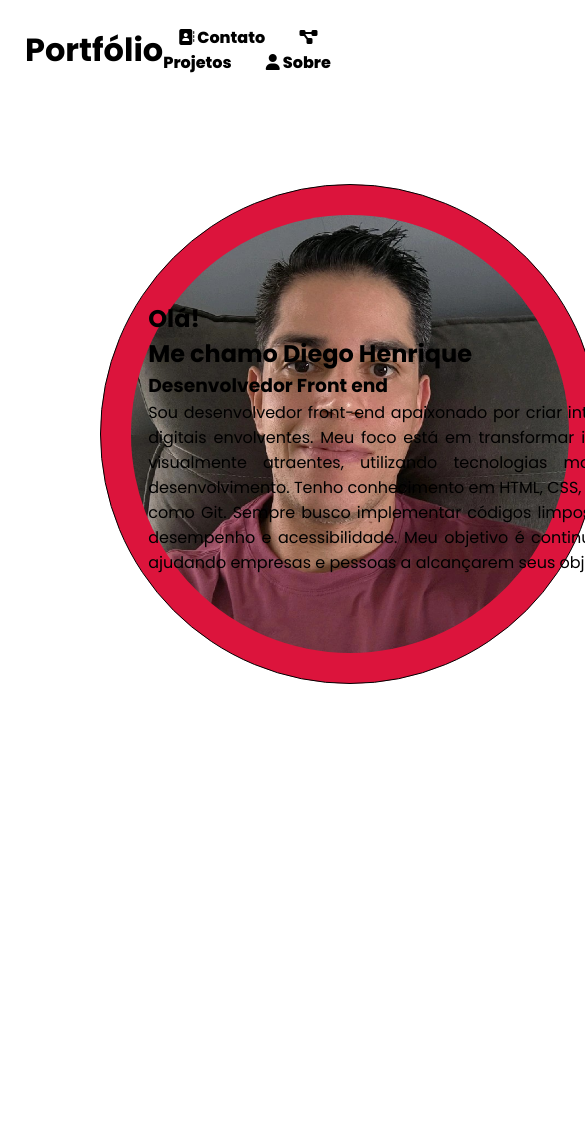
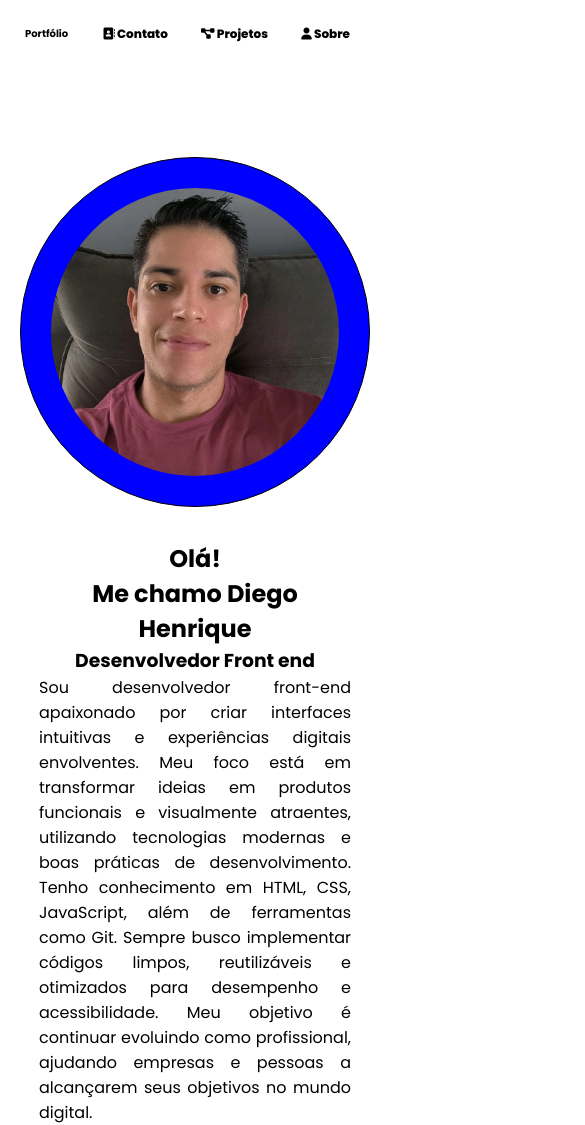
Before and after one commit to DiegoHenrique89/portfolio-2.0, a plain HTML site: page index.html in a window 390 px wide. Shown: the top 1125 px of the page, 585 px wide, since content can reach past the window. Before the commit the page ends 844 px from the top, so only its background shows below. Drawn offline with Linux system fonts and the light colour scheme.

Commit message:
Add files via upload

```diff
--- a/css/index.css
+++ b/css/index.css
@@ -22,11 +22,13 @@
     justify-content: center;
     margin: 0 auto;
     position: relative;
-    background-color:;
+    left: 10%;
+    flex-wrap: wrap;
 }
 .img{
     position: absolute;
     left: 100px;
+    margin: 0 auto;
 
 }
 .img img{
@@ -44,3 +46,41 @@
    position: absolute;
    left: 38%;
 }
+@media(max-width: 460px){
+    .topo{
+        font-size: 12px;
+        display: flex;
+    }
+    .topo h1{
+        font-size: 10px;
+    }
+    .img{
+        position: relative;
+        left: 0px;
+        top: -70px;
+        padding-right: 20%;
+        margin: 0 auto;
+
+    }
+    .img img{
+        width: 350px;
+        border-radius: 50%;
+        border: 1px solid;
+        align-items: center;
+        background-color: blue;
+        padding: 30px;
+    }
+    .text{
+        text-align: justify;
+        width: 80%;
+        margin: 0 auto;
+       position: absolute;
+       top: 70%;
+       left: 0%;
+    }
+    .text h2,h3{
+        text-align: center;
+
+    }
+
+}
--- a/css/projetos.css
+++ b/css/projetos.css
@@ -58,3 +58,21 @@
     margin: 15px;
     padding: 10px;
 }
+@media(max-width: 460px){
+    .container{
+        width: 50%;
+        margin: 0 auto;
+        padding: 15%;
+        position: relative;
+        top: -55px;
+    }
+    .container img{
+        width: 350px;
+        align-items: center;
+        margin: 0 auto;
+    }
+    .container h1{
+        text-align: center;
+        width: 300%;
+    }
+}
--- a/css/sobre.css
+++ b/css/sobre.css
@@ -55,3 +55,31 @@
     background-color: cornflowerblue;
 
 }
+@media (max-width: 460px){
+    .container{
+        width: 100%;
+        display: flex;
+        justify-content: center;
+        flex-direction: column;
+    }
+    .container h1{
+        text-align: center;
+        background-color: brown;
+        width: 100%;
+        margin: 0 auto;
+    }
+    .info{
+        width: 95%;
+        padding: 0 auto;
+    }
+    .info li{
+        font-size: 15px;
+    }
+    .forma{
+        width: 95%;
+    }
+    .forma li{
+        font-size: auto;
+        flex-direction: column;
+    }
+}
```
Also changed, not shown: img/projeto 6.png (added).
